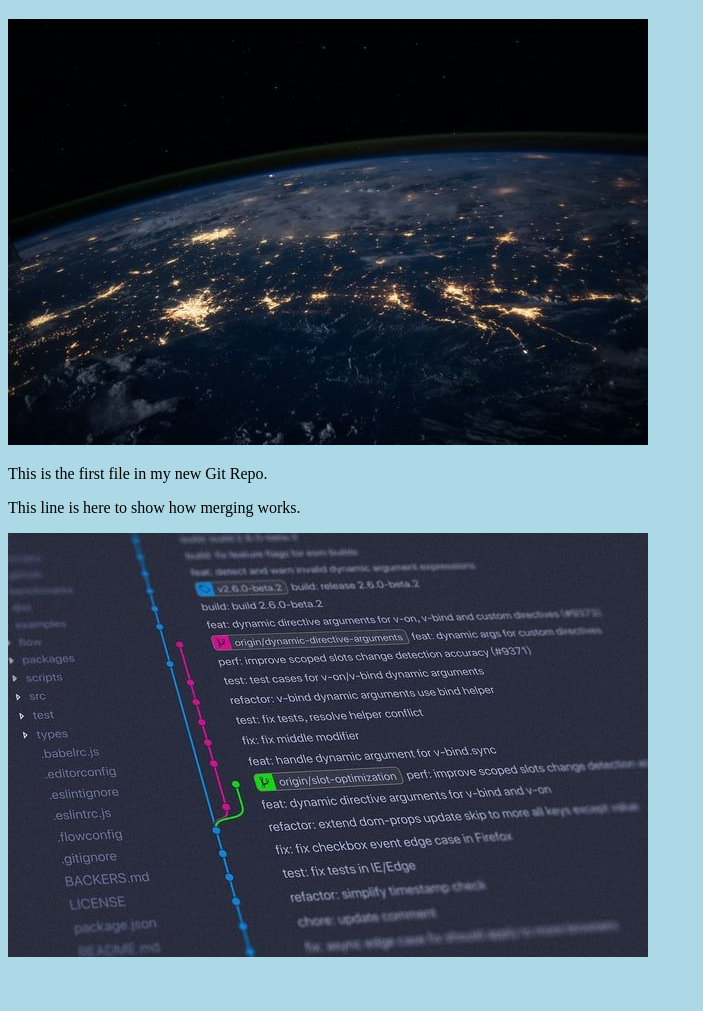
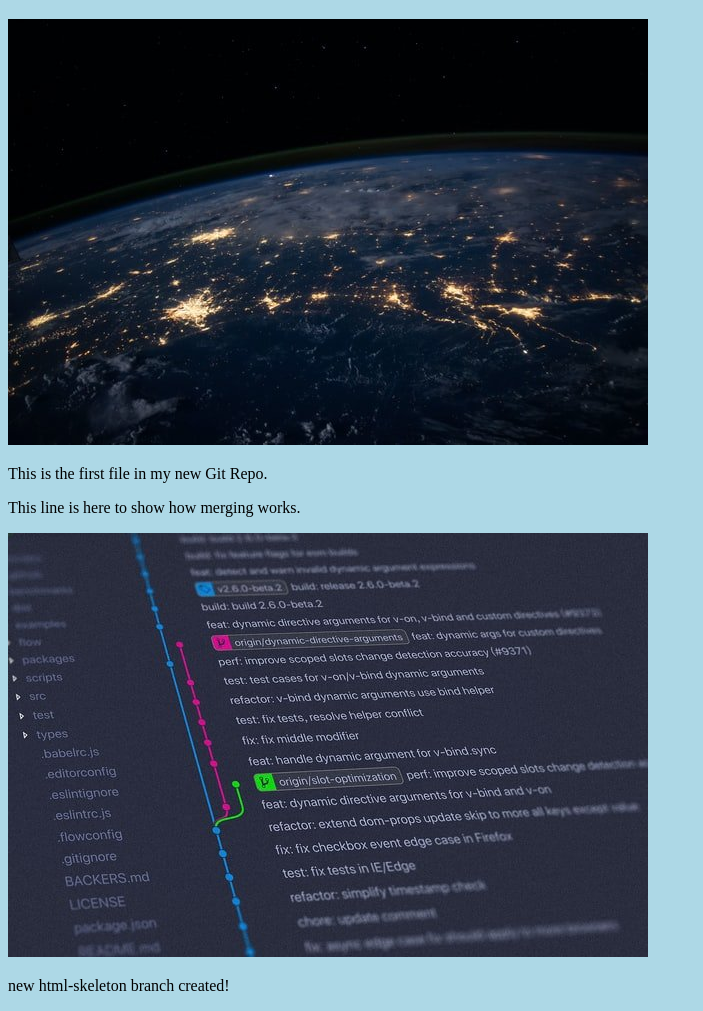
Before and after one commit to dragonleopardpig/hello-world, a plain HTML site: page index.html in a window 1280 px wide. Shown: the part 61-1072 px from the top of the page, without its empty margins (0-703 px from the left). Before the commit the page ends 1030 px from the top, so only its background shows below. Drawn offline with Linux system fonts and the light colour scheme.

Commit message:
Update index.html - new html-skeleton branch created

```diff
--- a/index.html
+++ b/index.html
@@ -11,6 +11,6 @@
     <p>This is the first file in my new Git Repo.</p>
     <p>This line is here to show how merging works.</p>
     <div><img src="img_hello_git.jpg" alt="Hello Git" style="width:100%;max-width:640px"></div>
-
+    <p>new html-skeleton branch created!</p>
   </body>
 </html>
```
